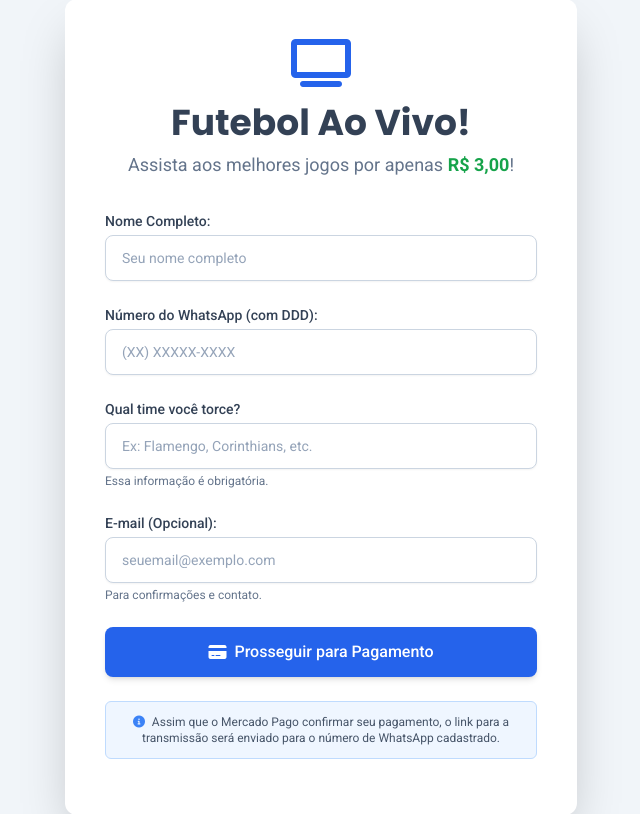
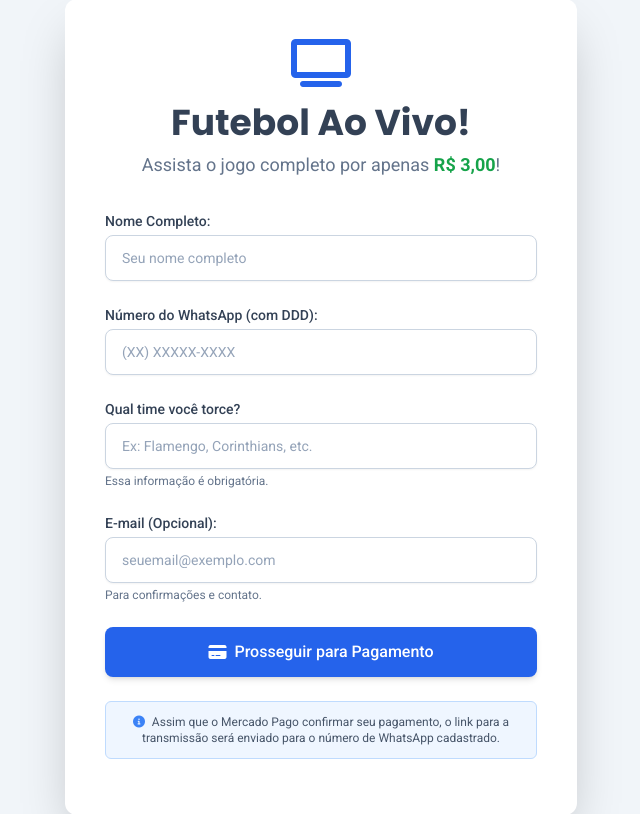
Before and after one commit to DougIAo/DKFUTE, a Flask app: page / in a window 1280 px wide. Shown: the part 97-911 px from the top of the page, without its empty margins (319-959 px from the left). Run offline with Flask 3, Linux system fonts and the light colour scheme; parts of the project's set-up code (start-up, migrations or seed data) failed here and were passed over; some libraries are stand-ins or nearby versions.

Commit message:
Update index.html

```diff
--- a/templates/index.html
+++ b/templates/index.html
@@ -8,7 +8,7 @@
         <i class="fas fa-tv text-5xl text-blue-600 mb-4"></i>
         <h1 class="text-3xl sm:text-4xl font-bold font-poppins text-slate-700">Futebol Ao Vivo!</h1>
         <p class="text-md sm:text-lg text-slate-500 mt-2">
-            Assista aos melhores jogos por apenas <span class="font-semibold text-green-600">R$ 3,00</span>!
+            Assista o jogo completo por apenas <span class="font-semibold text-green-600">R$ 3,00</span>!
         </p>
     </header>
 
```
